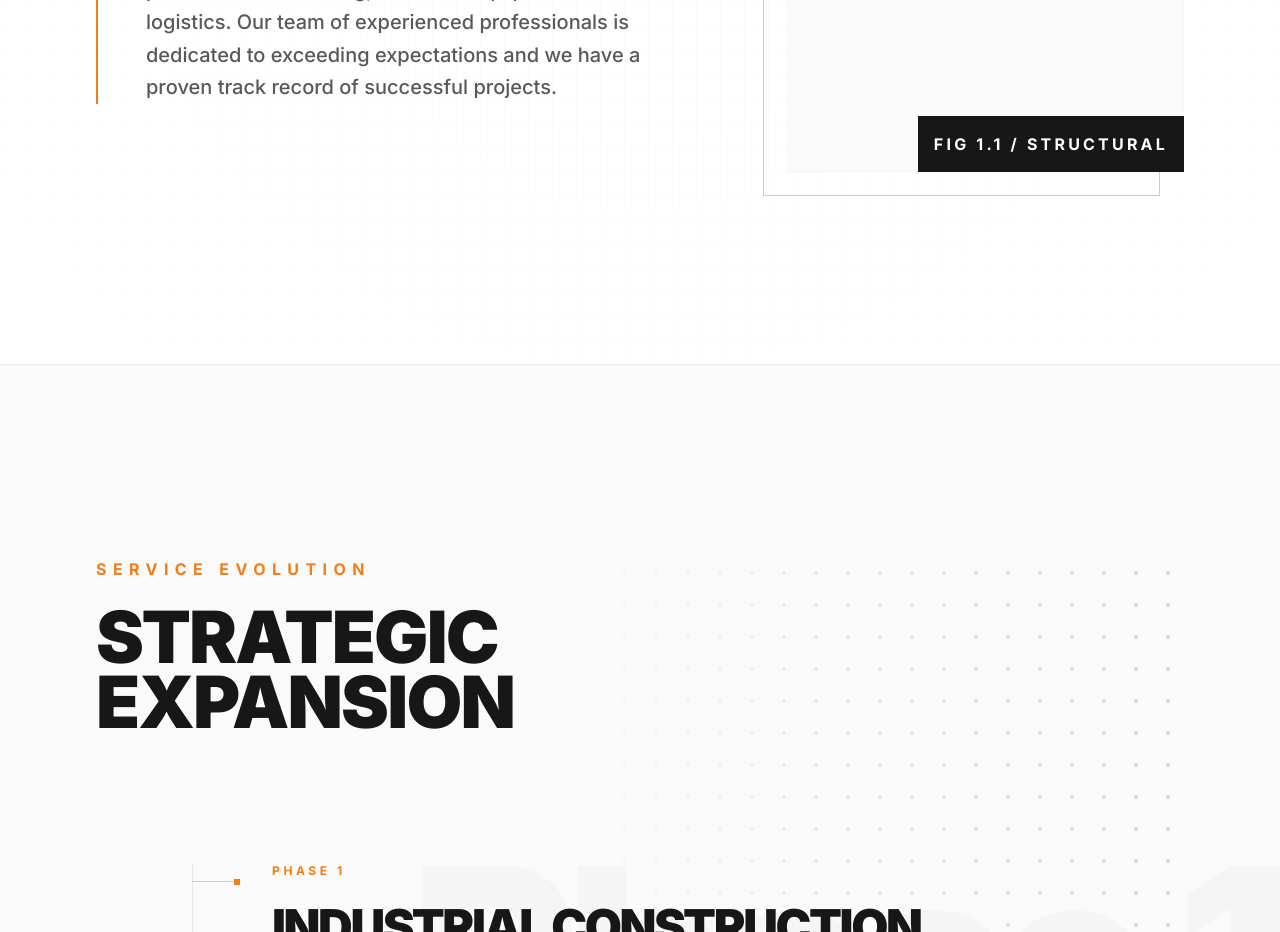
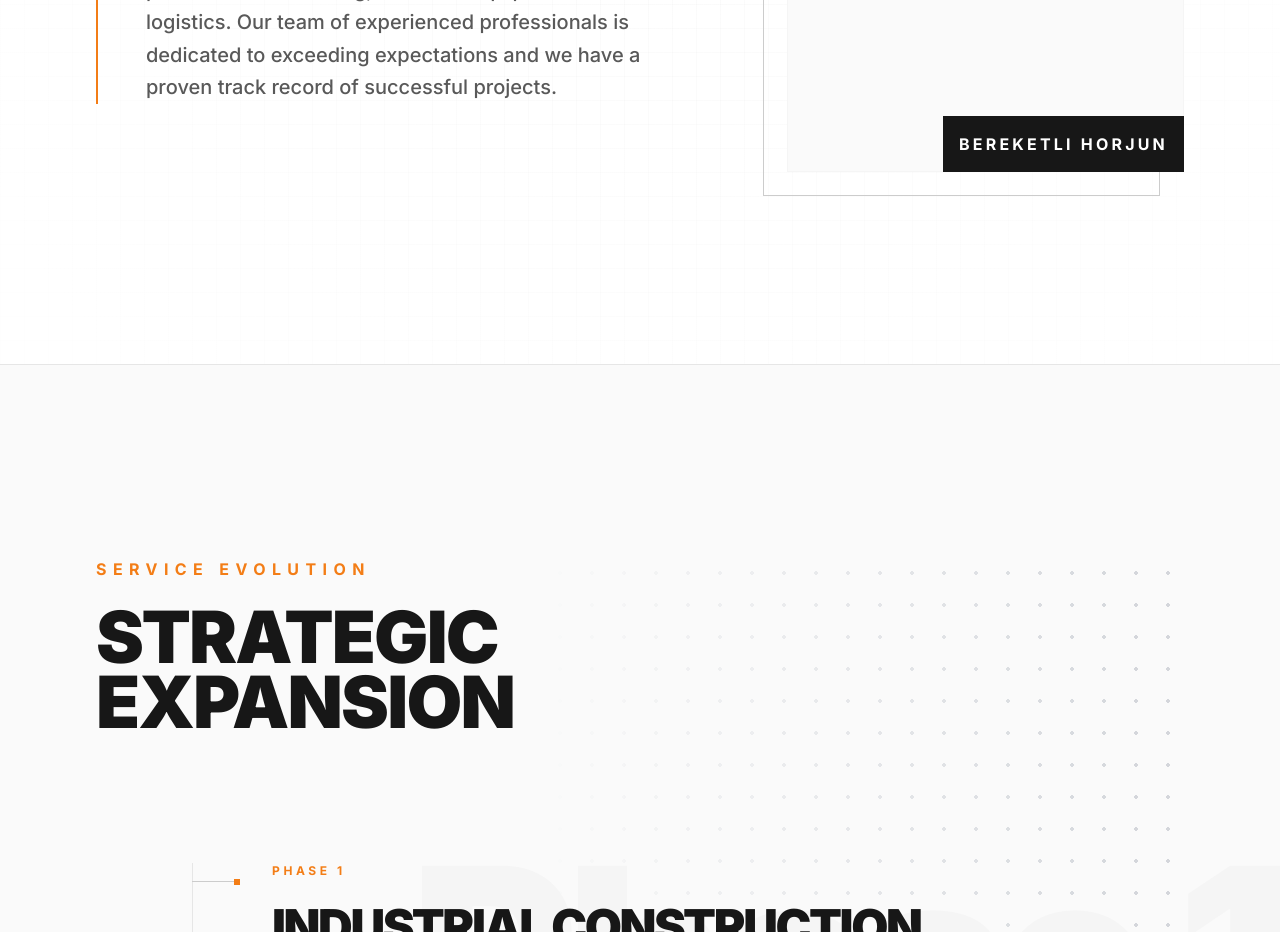
Before and after one commit to SelimFree/bereketli-horjun, a React (Vite) app: page /about in a window 1280 px wide. Shown: the part 1300-2232 px from the top of the page. Built offline with nearby package versions, Linux system fonts and the light colour scheme.

Commit message:
replaced text for manifest block

```diff
--- a/src/components/blocks/ManifestoBlock.tsx
+++ b/src/components/blocks/ManifestoBlock.tsx
@@ -54,7 +54,7 @@ export function ManifestoBlock() {
 
           <div className="absolute bottom-0 right-0 bg-gray-900 p-4 z-20">
              <Text className="text-[10px] font-bold tracking-[0.2em] text-white uppercase">
-                Fig 1.1 / Structural
+                Bereketli Horjun
              </Text>
           </div>
 
```
